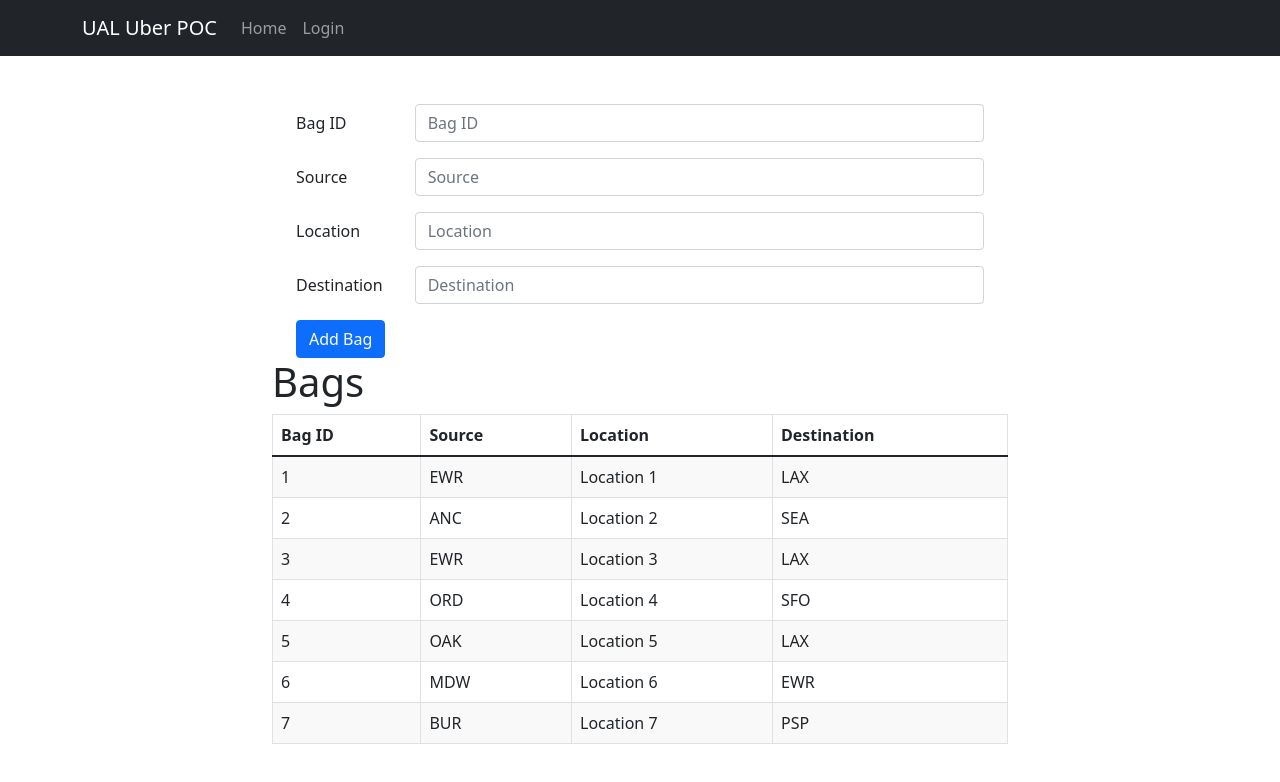
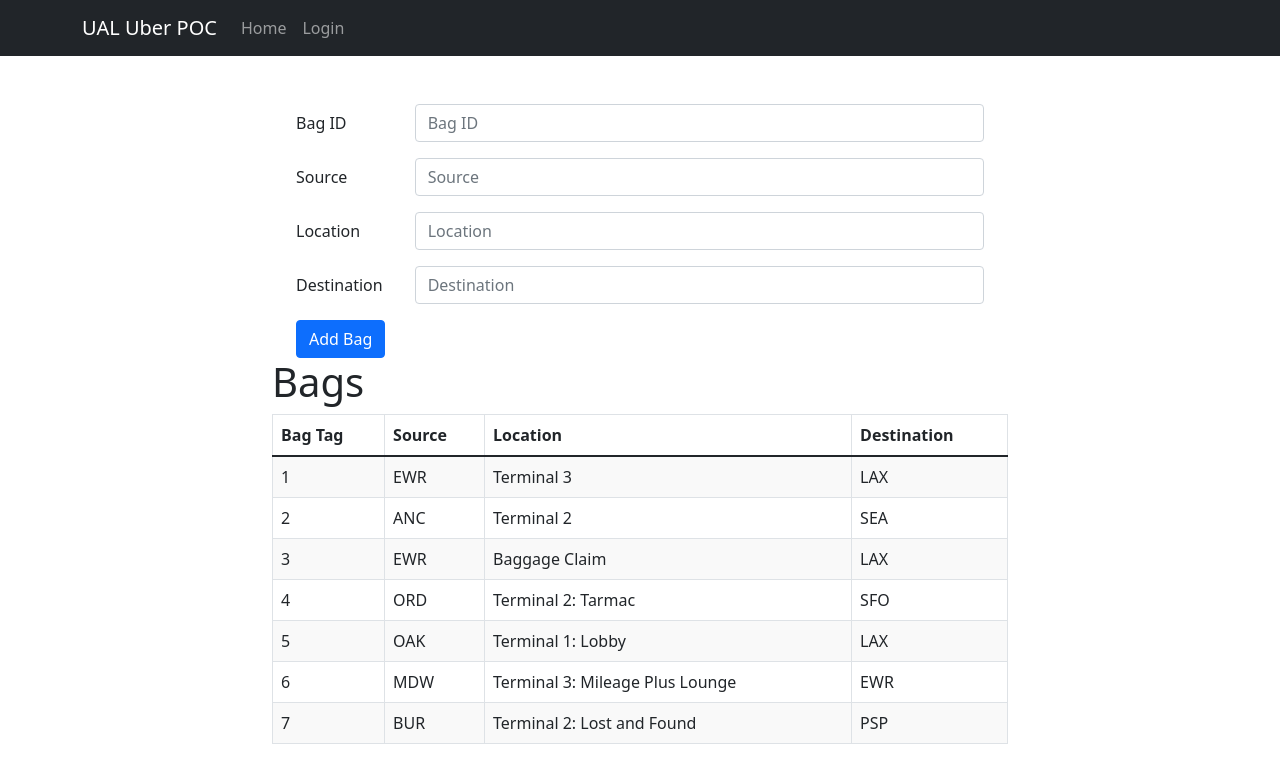
Before and after one commit to ElwynPalmerton/BagApp, a React (Create React App) app: page /addbag in a window 1280 px wide. Shown: the top 782 px of the page. Built offline with nearby package versions, Linux system fonts and the light colour scheme.

Commit message:
add deliver function

```diff
--- a/src/App.js
+++ b/src/App.js
@@ -42,9 +42,13 @@
     );
   }
 
-  function completeTask(id) {
-    // Change the completed field on the bag with bagId === id.
-    // Pass this down to BagDisplayPage then to SelectedBagForm.
+  function deliverBag(id) {
+    console.log("delivering bag#: ", id);
+    setBags(
+      bags.map((bag) =>
+        bag.bagId === id ? { ...bag, currentTask: false, completed: true } : bag
+      )
+    );
   }
 
   function handleSubmitLogin(newUser) {
@@ -72,7 +76,13 @@
         ></Route>
         <Route
           path="bags"
-          element={<BagDisplayPage pickupBag={pickupBag} bags={bags} />}
+          element={
+            <BagDisplayPage
+              pickupBag={pickupBag}
+              deliverBag={deliverBag}
+              bags={bags}
+            />
+          }
         ></Route>
         <Route
           path="/addbag"
--- a/src/components/ShowBags/BagDisplayPage.jsx
+++ b/src/components/ShowBags/BagDisplayPage.jsx
@@ -3,7 +3,7 @@
 import TwoColumnLayout from "../../Layout/TwoColumnLayout";
 import SelectedBagForm from "./SelectedBagForm";
 
-function BagDisplayPage({ bags, pickupBag, addBag }) {
+function BagDisplayPage({ bags, pickupBag, addBag, deliverBag }) {
   const [selectedBag, setSelectedBag] = useState();
   const [currentBag, setCurrentBag] = useState();
 
@@ -35,6 +35,7 @@
           selectedBag={selectedBag}
           pickupBag={pickupBag}
           closeForm={closeForm}
+          deliverBag={deliverBag}
         />
       }
     />
--- a/src/components/ShowBags/BagTable.jsx
+++ b/src/components/ShowBags/BagTable.jsx
@@ -9,7 +9,7 @@
       <Table bordered>
         <thead>
           <tr>
-            <th>Bag ID</th>
+            <th>Bag Tag</th>
             <th>Source</th>
             <th>Location</th>
             <th>Destination</th>
--- a/src/components/ShowBags/SelectedBagForm.jsx
+++ b/src/components/ShowBags/SelectedBagForm.jsx
@@ -6,7 +6,7 @@
 import { Stack, ListGroup } from "react-bootstrap";
 import { useEffect } from "react";
 
-function SelectedBagForm({ selectedBag, pickupBag, closeForm }) {
+function SelectedBagForm({ selectedBag, pickupBag, closeForm, deliverBag }) {
   // The function to selected the current bag needs to be passed down to this.
   //FROM: BagDisplayPage (app.js doesn't need to know this.)
   // The method to complete a task needs to be written in app and passed down to here.
@@ -33,7 +33,7 @@
           <Card style={{ width: "18rem" }}>
             {/* <Card.Img variant="top" src="holder.js/100px180" /> */}
             <Card.Body>
-              <Card.Title>Bag Tag: {selectedBag.bagId}</Card.Title>
+              <Card.Title>Tag#: {selectedBag.bagId}</Card.Title>
               <ListGroup variant="flush">
                 <ListGroup.Item>
                   Location: {selectedBag.location}
@@ -53,7 +53,13 @@
                   >
                     Add
                   </Button>
-                  <Button variant="light" type="submit">
+                  <Button
+                    onClick={() => {
+                      deliverBag(selectedBag.bagId);
+                    }}
+                    variant="light"
+                    type="submit"
+                  >
                     Deliver
                   </Button>
                   <Button
--- a/src/components/mockData.js
+++ b/src/components/mockData.js
@@ -2,7 +2,7 @@
   {
     bagId: "1",
     source: "EWR",
-    location: "Location 1",
+    location: "Terminal 3",
     destination: "LAX",
     currentTask: false,
     completed: false,
@@ -10,7 +10,7 @@
   {
     bagId: "2",
     source: "ANC",
-    location: "Location 2",
+    location: "Terminal 2",
     destination: "SEA",
     currentTask: false,
     completed: false,
@@ -18,7 +18,7 @@
   {
     bagId: "3",
     source: "EWR",
-    location: "Location 3",
+    location: "Baggage Claim",
     destination: "LAX",
     currentTask: false,
     completed: false,
@@ -26,7 +26,7 @@
   {
     bagId: "4",
     source: "ORD",
-    location: "Location 4 ",
+    location: "Terminal 2: Tarmac",
     destination: "SFO",
     currentTask: false,
     completed: false,
@@ -34,7 +34,7 @@
   {
     bagId: "5",
     source: "OAK",
-    location: "Location 5 ",
+    location: "Terminal 1: Lobby",
     destination: "LAX",
     currentTask: false,
     completed: false,
@@ -42,7 +42,7 @@
   {
     bagId: "6",
     source: "MDW",
-    location: "Location 6 ",
+    location: "Terminal 3: Mileage Plus Lounge",
     destination: "EWR",
     currentTask: false,
     completed: false,
@@ -50,7 +50,7 @@
   {
     bagId: "7",
     source: "BUR",
-    location: "Location 7 ",
+    location: "Terminal 2: Lost and Found",
     destination: "PSP",
     currentTask: false,
     completed: false,
```
